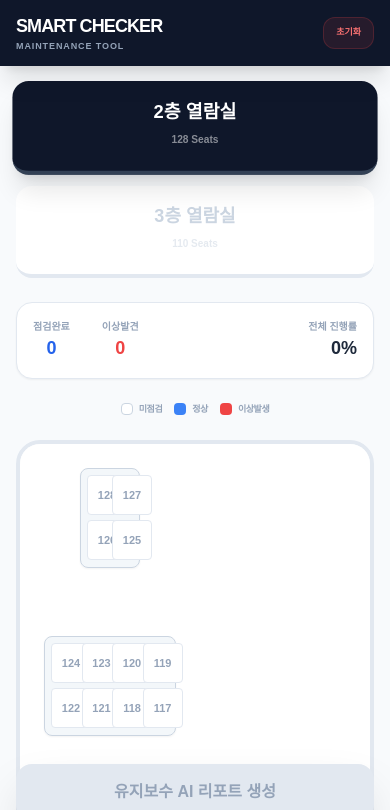
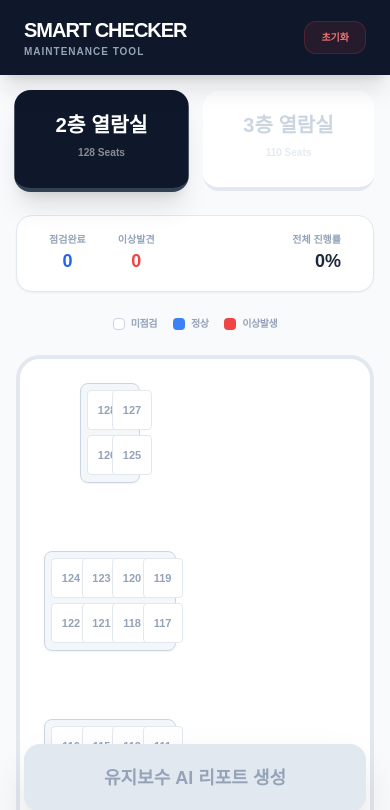
Before and after one commit to srs1205/check-facilities, a React (Vite) app: page / in a window 390 px wide. Shown: the top 810 px of the page. Built offline with nearby package versions, Linux system fonts and the light colour scheme; a web font is replaced by a local one.

Commit message:
Revert "Mobile UI/layout refactor, zoom controls, modal improvements, and favicon suppression"

```diff
--- a/App.tsx
+++ b/App.tsx
@@ -14,7 +14,6 @@ const App: React.FC = () => {
   const [selectedSeatId, setSelectedSeatId] = useState<string | null>(null);
   const [report, setReport] = useState<string | null>(null);
   const [isGenerating, setIsGenerating] = useState(false);
-  const [zoom, setZoom] = useState(1);
 
   useEffect(() => {
     localStorage.setItem('inspection_data_v5', JSON.stringify(seats));
@@ -148,26 +147,26 @@ const App: React.FC = () => {
 
   return (
     <div className="min-h-screen bg-slate-50 pb-36">
-      <header className="sticky top-0 z-50 bg-slate-900 text-white px-4 sm:px-6 py-3 sm:py-4 shadow-xl">
+      <header className="sticky top-0 z-50 bg-slate-900 text-white px-6 py-4 shadow-xl">
         <div className="max-w-6xl mx-auto flex justify-between items-center">
           <div>
-            <h1 className="text-lg sm:text-xl font-black tracking-tighter">SMART CHECKER</h1>
-            <p className="text-[9px] sm:text-[10px] text-slate-400 font-bold tracking-widest uppercase">Maintenance Tool</p>
+            <h1 className="text-xl font-black tracking-tighter">SMART CHECKER</h1>
+            <p className="text-[10px] text-slate-400 font-bold tracking-widest uppercase">Maintenance Tool</p>
           </div>
           <div className="flex items-center gap-4">
-            <button onClick={handleReset} className="text-[9px] sm:text-[10px] bg-red-500/10 text-red-400 border border-red-500/20 px-3 sm:px-4 py-2 rounded-xl font-black hover:bg-red-500 hover:text-white transition-all">초기화</button>
+            <button onClick={handleReset} className="text-[10px] bg-red-500/10 text-red-400 border border-red-500/20 px-4 py-2 rounded-xl font-black hover:bg-red-500 hover:text-white transition-all">초기화</button>
           </div>
         </div>
       </header>
 
       <main className="max-w-6xl mx-auto p-4 sm:p-8 space-y-6">
         {/* Floor Selection */}
-        <div className="flex flex-col sm:flex-row gap-3 sm:gap-4">
+        <div className="flex gap-4">
           {[2, 3].map(f => (
             <button
               key={f}
               onClick={() => setCurrentFloor(f as 2 | 3)}
-              className={`flex-1 py-4 sm:py-5 rounded-2xl font-black text-lg sm:text-xl transition-all border-b-4 ${currentFloor === f ? 'bg-slate-900 text-white border-slate-700 shadow-xl scale-[1.02]' : 'bg-white text-slate-300 border-slate-200'}`}
+              className={`flex-1 py-5 rounded-2xl font-black text-xl transition-all border-b-4 ${currentFloor === f ? 'bg-slate-900 text-white border-slate-700 shadow-xl scale-[1.02]' : 'bg-white text-slate-300 border-slate-200'}`}
             >
               {f}층 열람실
               <span className="block text-[10px] opacity-50">{f === 2 ? '128' : '110'} Seats</span>
@@ -176,7 +175,7 @@ const App: React.FC = () => {
         </div>
 
         {/* Stats Row */}
-        <div className="bg-white p-4 rounded-2xl border border-slate-200 flex justify-between items-center px-4 sm:px-8 shadow-sm">
+        <div className="bg-white p-4 rounded-2xl border border-slate-200 flex justify-between items-center px-8 shadow-sm">
            <div className="flex gap-8">
               <div className="text-center">
                  <p className="text-[10px] font-black text-slate-400">점검완료</p>
@@ -194,7 +193,7 @@ const App: React.FC = () => {
         </div>
 
         {/* Legend */}
-        <div className="flex flex-wrap gap-3 justify-center text-[9px] sm:text-[10px] font-black text-slate-400 uppercase tracking-tighter">
+        <div className="flex gap-4 justify-center text-[10px] font-black text-slate-400 uppercase tracking-tighter">
           <div className="flex items-center gap-1.5"><div className="w-3 h-3 bg-white border border-slate-300 rounded"></div> 미점검</div>
           <div className="flex items-center gap-1.5"><div className="w-3 h-3 bg-blue-500 rounded"></div> 정상</div>
           <div className="flex items-center gap-1.5"><div className="w-3 h-3 bg-red-500 rounded"></div> 이상발생</div>
@@ -223,11 +222,11 @@ const App: React.FC = () => {
       </main>
 
       {/* Primary Floating Action Button */}
-      <div className="fixed bottom-6 sm:bottom-8 left-1/2 -translate-x-1/2 w-full max-w-md px-4 sm:px-6 z-[60]">
+      <div className="fixed bottom-8 left-1/2 -translate-x-1/2 w-full max-w-md px-6 z-[60]">
         <button
           onClick={handleGenerateReport}
           disabled={isGenerating || stats.issues === 0}
-          className={`w-full py-4 sm:py-5 rounded-2xl font-black text-base sm:text-lg shadow-2xl flex items-center justify-center gap-3 transition-all ${
+          className={`w-full py-5 rounded-2xl font-black text-lg shadow-2xl flex items-center justify-center gap-3 transition-all ${
             isGenerating || stats.issues === 0
               ? 'bg-slate-200 text-slate-400 cursor-not-allowed'
               : 'bg-indigo-600 text-white hover:bg-indigo-700 active:translate-y-1 border-b-4 border-indigo-900 active:border-b-0'
--- a/index.html
+++ b/index.html
@@ -5,7 +5,6 @@
   <meta charset="UTF-8">
   <meta name="viewport" content="width=device-width, initial-scale=1.0">
   <title>시설물 스마트 점검</title>
-  <link rel="icon" href="data:," />
   <script src="https://cdn.tailwindcss.com"></script>
   <link href="https://fonts.googleapis.com/css2?family=Pretendard:wght@400;600;700&display=swap" rel="stylesheet">
   <style>
```
